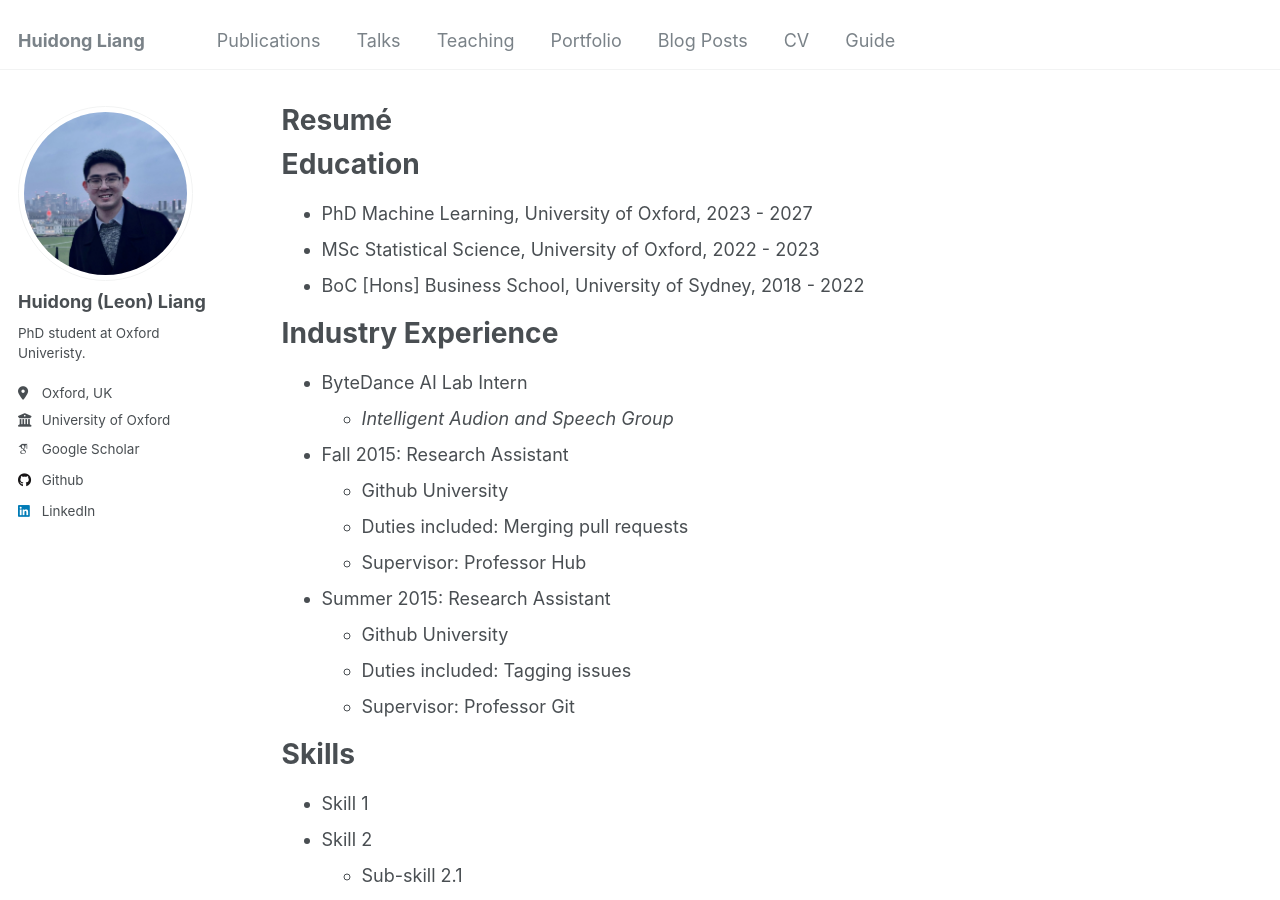
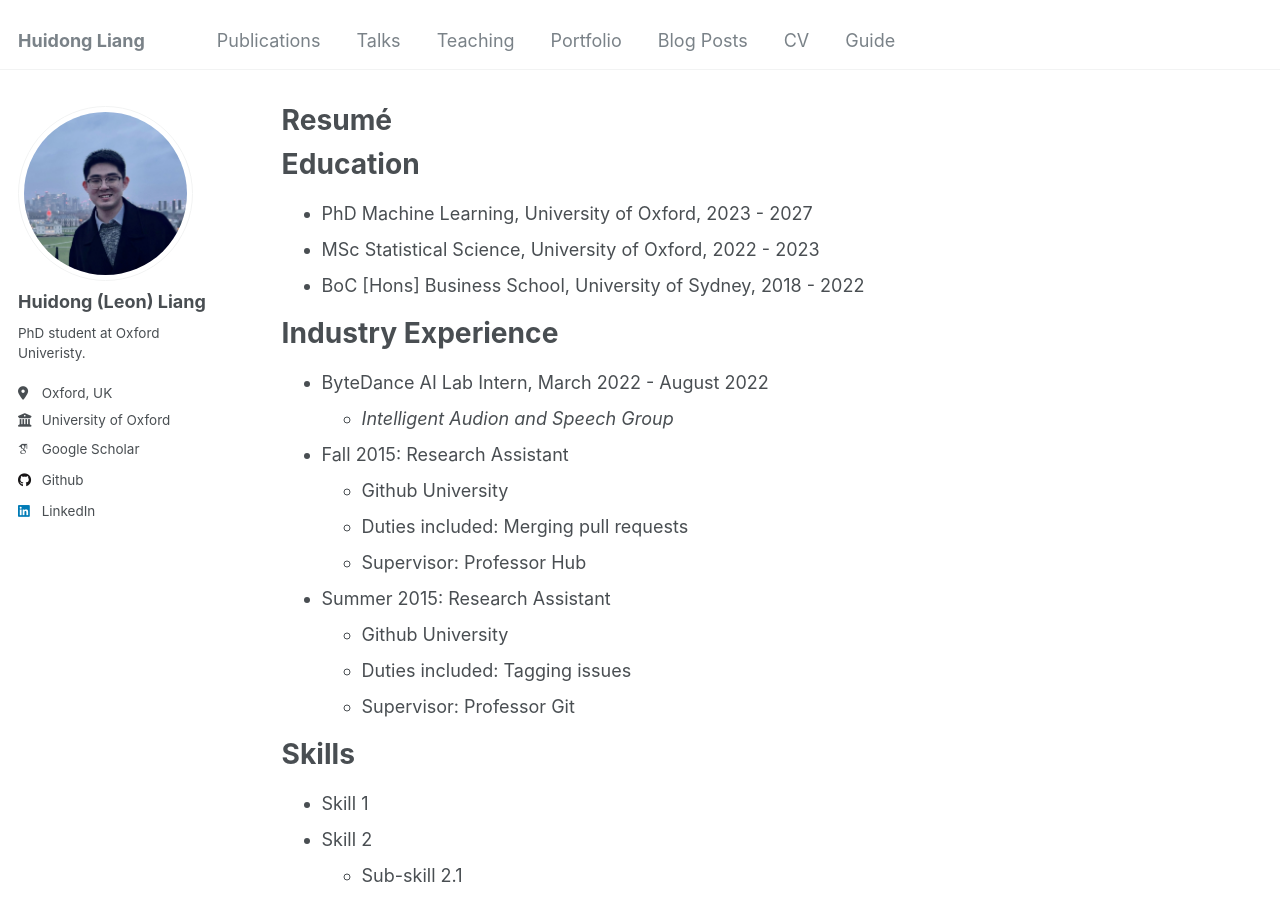
Before and after one commit to LeonResearch/leon.github.io, a Jekyll site: the page built from _pages/cv.md, in a window 1280 px wide and 900 px high. Built offline with Jekyll 4.4.1, drawn with Linux system fonts in a browser that asks for light colours; some web fonts are replaced.

Commit message:
Update cv.md

```diff
--- a/_pages/cv.md
+++ b/_pages/cv.md
@@ -17,7 +17,7 @@ Education
 
 Industry Experience
 ======
-* ByteDance AI Lab Intern
+* ByteDance AI Lab Intern, March 2022 - August 2022
   * *Intelligent Audion and Speech Group*
 
 * Fall 2015: Research Assistant
```
